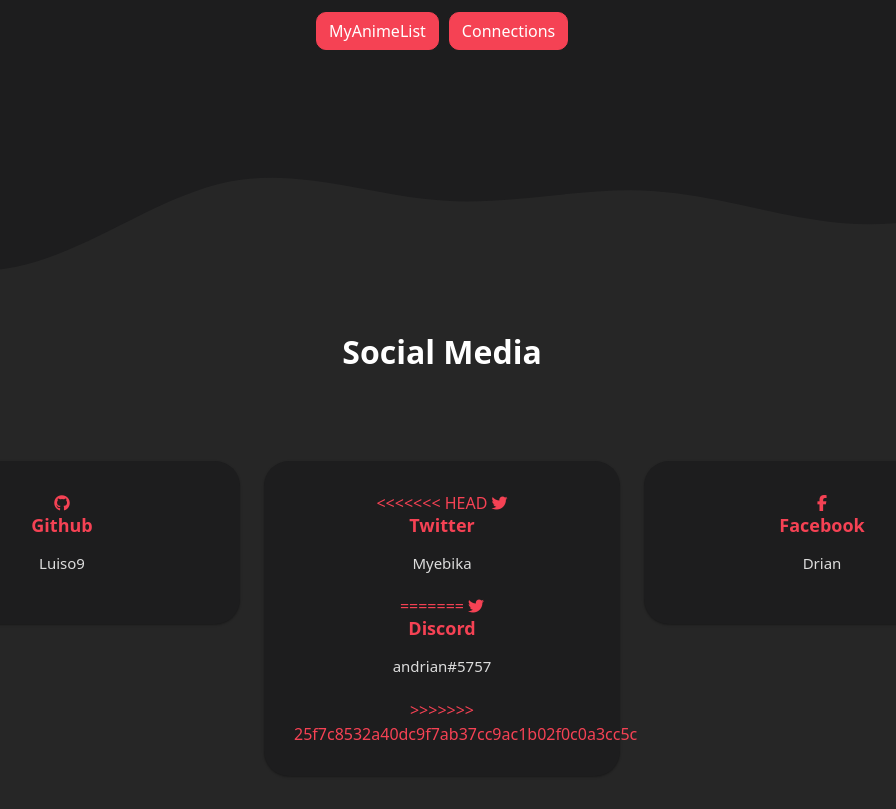
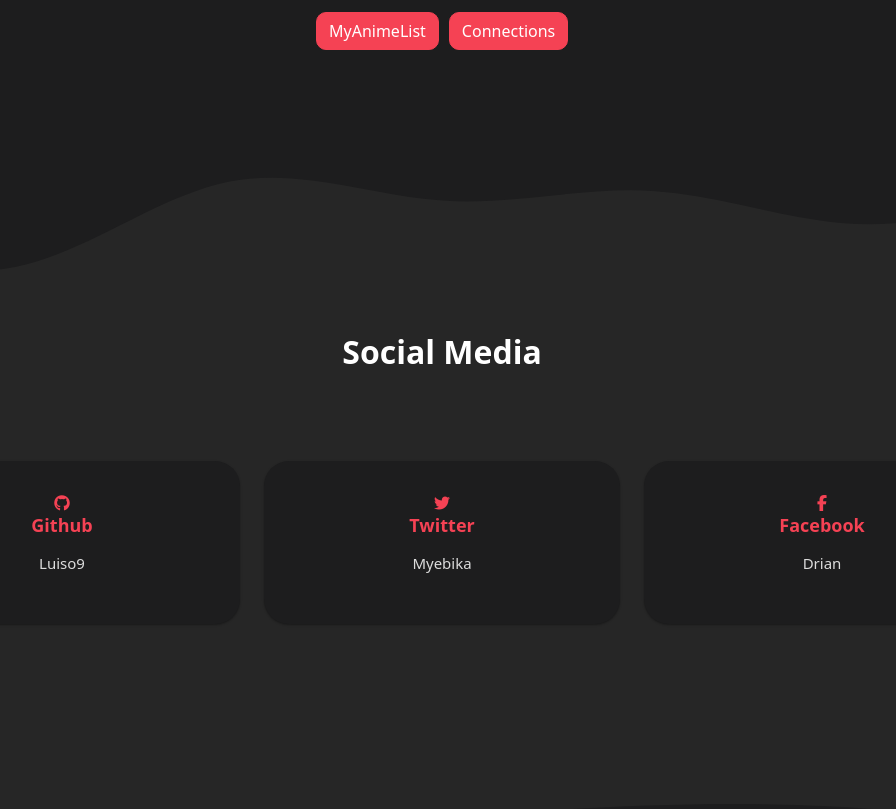
Before and after one commit to Luiso9/drian-web, a plain HTML site: page index.html in a window 1280 px wide. Shown: the part 401-1210 px from the top of the page, without its empty margins (198-1094 px from the left). Drawn offline with nearby package versions, Linux system fonts and the light colour scheme.

Commit message:
Update index.html

```diff
--- a/index.html
+++ b/index.html
@@ -62,15 +62,9 @@
                 </div>
                 <div class="col-sm-6 col-md-5 col-lg-4 item">
                     <div id="features" class="box">
-<<<<<<< HEAD
                         <i class="fa fa-twitter" style="color: var(--main-color);"></i>
                         <h3 class="name">Twitter</h3>
                         <p class="description" style="color: var(--secondary-text-color);">Myebika<br></p>
-=======
-			<i class="fa-brands fa-twitter"></i>
-                        <h3 class="name">Discord</h3>
-                        <p class="description" style="color: var(--secondary-text-color);">andrian#5757<br></p>
->>>>>>> 25f7c8532a40dc9f7ab37cc9ac1b02f0c0a3cc5c
                     </div>
                 </div>
                 <div class="col-sm-6 col-md-5 col-lg-4 item">
```
